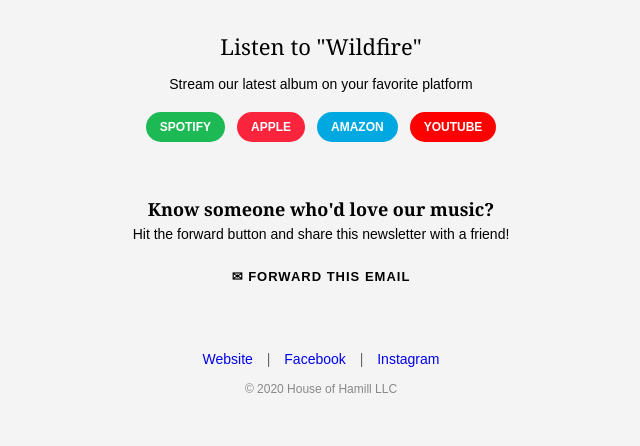
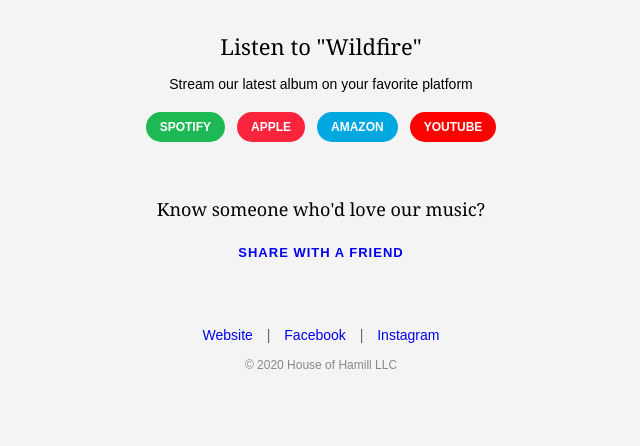
Before and after one commit to brianhaggis/newsletter-builder, a Flask app: template newsletter-builder/templates/newsletter.html in a window 1280 px wide. Shown: the part 1213-1659 px from the top of the page, without its empty margins (319-959 px from the left). After the commit the page ends 1582 px from the top, so only its background shows below. Run offline with Flask 3, Linux system fonts and the light colour scheme; the template is opened without the code that fills it: most values are stand-ins (such as "Sample title", 1, 10 or a date in 2020); grey boxes marked "Sample" are stand-in pictures; some libraries are stand-ins or nearby versions.

Commit message:
Make share button clickable mailto link
Co-Authored-By: Claude Opus 4.5 <noreply@anthropic.com>

```diff
--- a/newsletter-builder/templates/newsletter.html
+++ b/newsletter-builder/templates/newsletter.html
@@ -269,19 +269,12 @@
                     <!-- Share with a friend -->
                     <tr>
                         <td align="center" style="padding: 25px 40px; background-color: {{ theme.section_bg }}; text-align: center;">
-                            <p style="margin: 0 0 5px 0; font-family: Georgia, 'Times New Roman', serif; font-size: 18px; color: {{ theme.body_text }}; text-align: center; font-weight: bold;">
+                            <p style="margin: 0 0 12px 0; font-family: Georgia, 'Times New Roman', serif; font-size: 18px; color: {{ theme.body_text }}; text-align: center;">
                                 Know someone who'd love our music?
                             </p>
-                            <p style="margin: 0 0 15px 0; font-family: Arial, Helvetica, sans-serif; font-size: 14px; color: {{ theme.secondary_text }}; text-align: center;">
-                                Hit the forward button and share this newsletter with a friend!
-                            </p>
-                            <table role="presentation" cellpadding="0" cellspacing="0" style="margin: 0 auto;">
-                                <tr>
-                                    <td style="font-family: Arial, Helvetica, sans-serif; font-size: 13px; font-weight: bold; color: {{ theme.accent_text }}; background-color: {{ theme.accent }}; padding: 12px 24px; border-radius: 4px; text-transform: uppercase; letter-spacing: 1px; text-align: center;">
-                                        &#9993; FORWARD THIS EMAIL
-                                    </td>
-                                </tr>
-                            </table>
+                            <a href="mailto:?subject=You%20need%20to%20check%20out%20House%20of%20Hamill!&body=Hey!%0A%0AI%20just%20got%20this%20newsletter%20from%20House%20of%20Hamill%20and%20thought%20of%20you.%20They%20play%20incredible%20Celtic%20folk%20music%20-%20fiddle%2C%20accordion%2C%20amazing%20harmonies.%0A%0ACheck%20them%20out%3A%20https%3A%2F%2Fwww.houseofhamill.com%0A%0ATrust%20me%20on%20this%20one!" target="_blank" style="display: inline-block; font-family: Arial, Helvetica, sans-serif; font-size: 13px; font-weight: bold; color: {{ theme.accent_text }}; background-color: {{ theme.accent }}; padding: 12px 24px; text-decoration: none; border-radius: 4px; text-transform: uppercase; letter-spacing: 1px;">
+                                Share With a Friend
+                            </a>
                         </td>
                     </tr>
 
```
